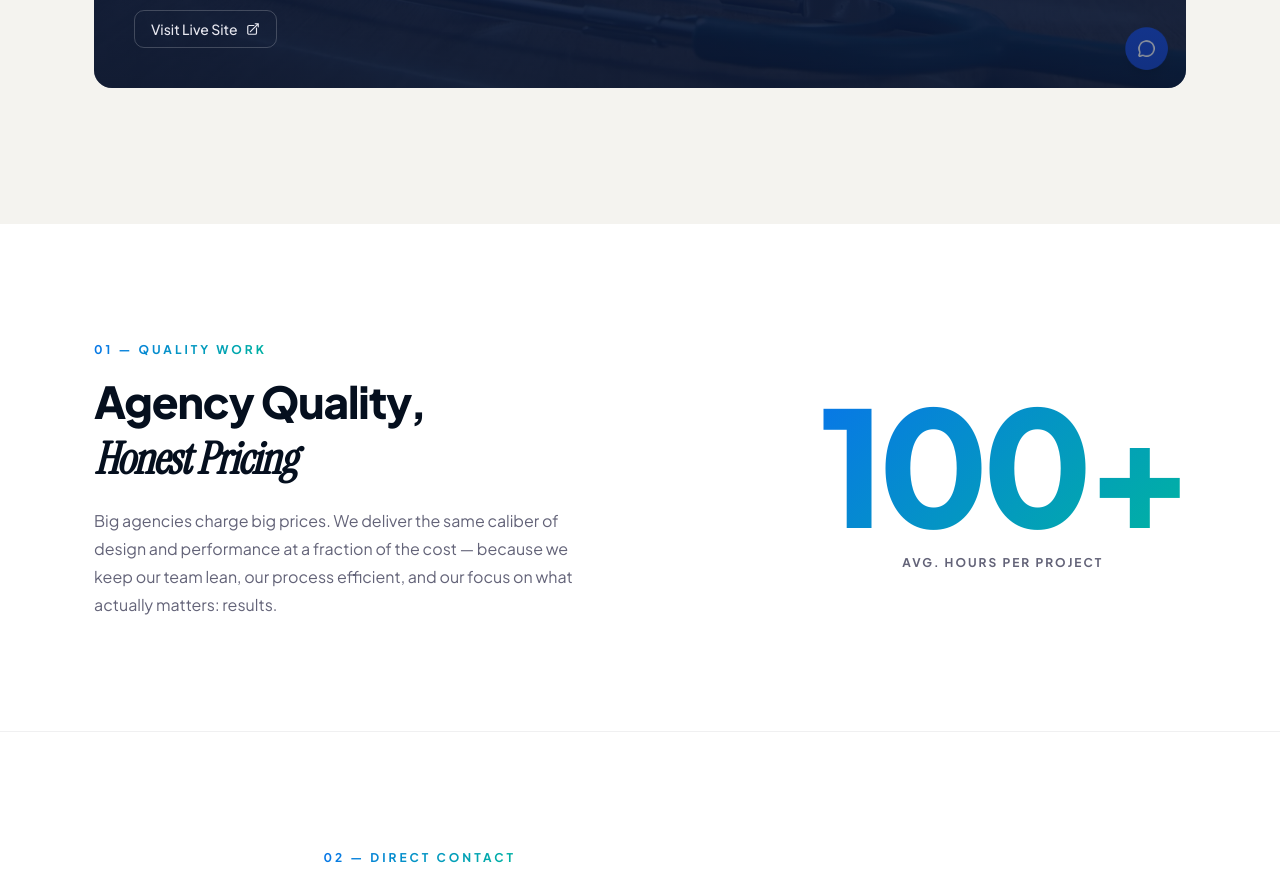
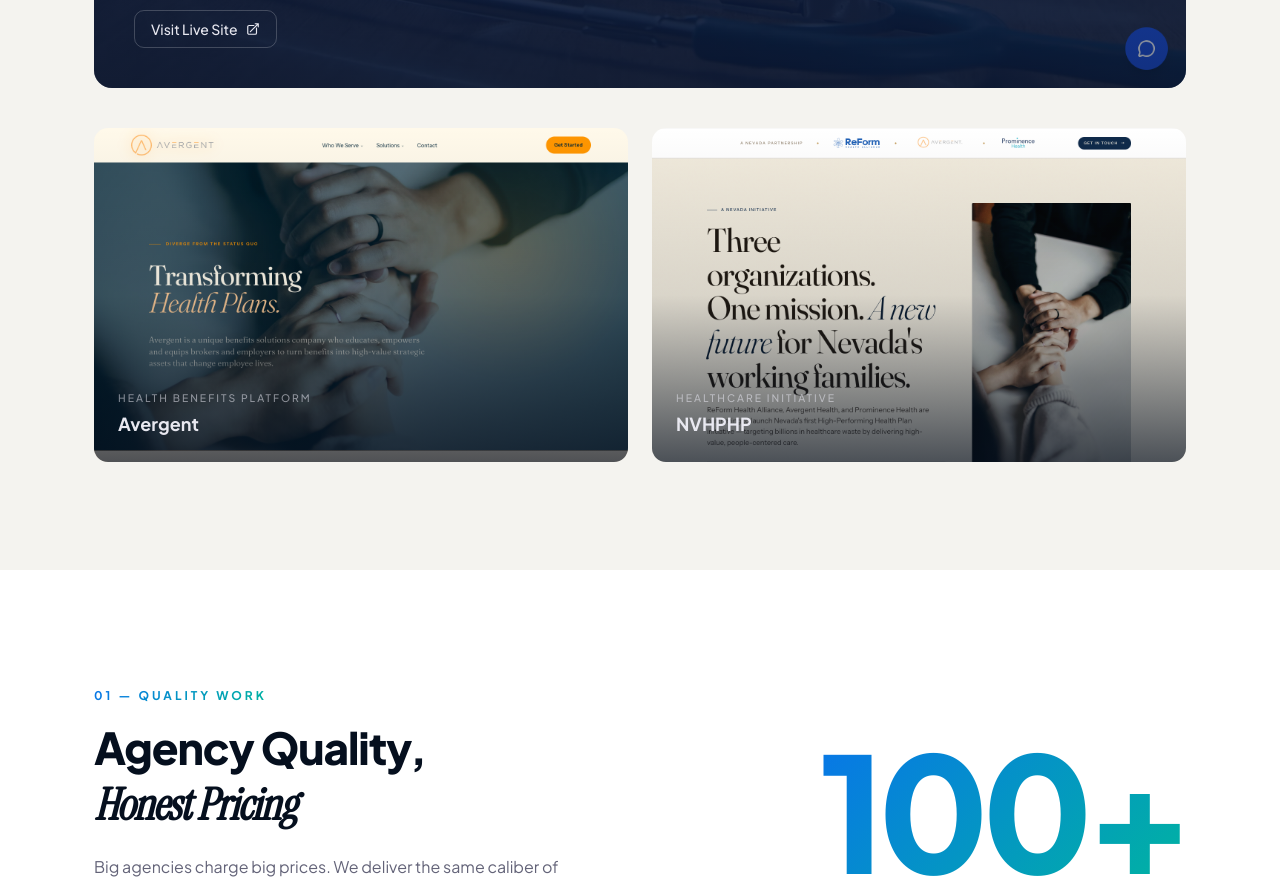
Before and after one commit to Lubindigital/lubin-digital, a Next.js app: page / in a window 1280 px wide. Shown: the part 2800-3686 px from the top of the page. Built offline with nearby package versions, Linux system fonts and the light colour scheme.

Commit message:
Add Avergent and NVHPHP to Our Work portfolio with linked masonry cards

```diff
--- a/src/components/sections/Portfolio.tsx
+++ b/src/components/sections/Portfolio.tsx
@@ -113,8 +113,11 @@ export function Portfolio() {
         {rest.length > 0 && (
           <div className="columns-1 md:columns-2 gap-6 space-y-6">
             {rest.map((item, i) => (
-              <motion.div
+              <motion.a
                 key={item.name}
+                href={item.url || "#"}
+                target={item.url ? "_blank" : undefined}
+                rel={item.url ? "noopener noreferrer" : undefined}
                 initial={{ opacity: 0, y: 30 }}
                 whileInView={{ opacity: 1, y: 0 }}
                 viewport={{ once: true, amount: 0.15 }}
@@ -123,7 +126,7 @@ export function Portfolio() {
                   duration: 0.6,
                   ease: [0.22, 1, 0.36, 1] as [number, number, number, number],
                 }}
-                className="break-inside-avoid group relative overflow-hidden rounded-xl cursor-pointer"
+                className="break-inside-avoid group relative overflow-hidden rounded-xl cursor-pointer block"
               >
                 <Image
                   src={item.image}
@@ -141,7 +144,7 @@ export function Portfolio() {
                     {item.name}
                   </h3>
                 </div>
-              </motion.div>
+              </motion.a>
             ))}
           </div>
         )}
--- a/src/data/portfolio.ts
+++ b/src/data/portfolio.ts
@@ -18,4 +18,19 @@ export const portfolioItems: PortfolioItem[] = [
     tall: true,
     featured: true,
   },
+  {
+    name: "Avergent",
+    category: "Health Benefits Platform",
+    description: "Multi-page marketing site for a benefits consulting firm rebuilding the health plan from the ground up. Custom brand system, audience-specific pages, and embedded contact form.",
+    image: "/portfolio/avergent.png",
+    url: "https://www.avergent.com",
+  },
+  {
+    name: "NVHPHP",
+    category: "Healthcare Initiative",
+    description: "Editorial-style landing page for Nevada's first High-Performing Health Plan initiative — a coalition launch site with an embedded inquiry form.",
+    image: "/portfolio/nvhphp.png",
+    url: "https://nvhphp.health",
+    tall: true,
+  },
 ];
```
Also changed, not shown: public/portfolio/avergent.png (added), public/portfolio/nvhphp.png (added).
